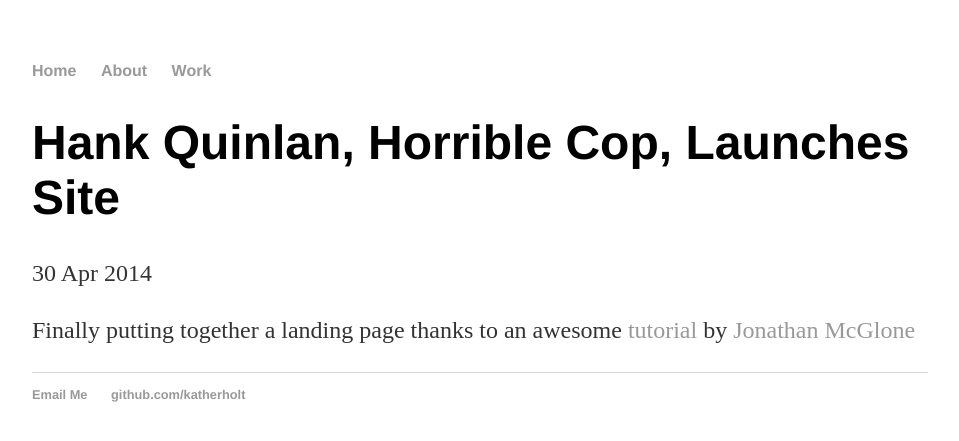
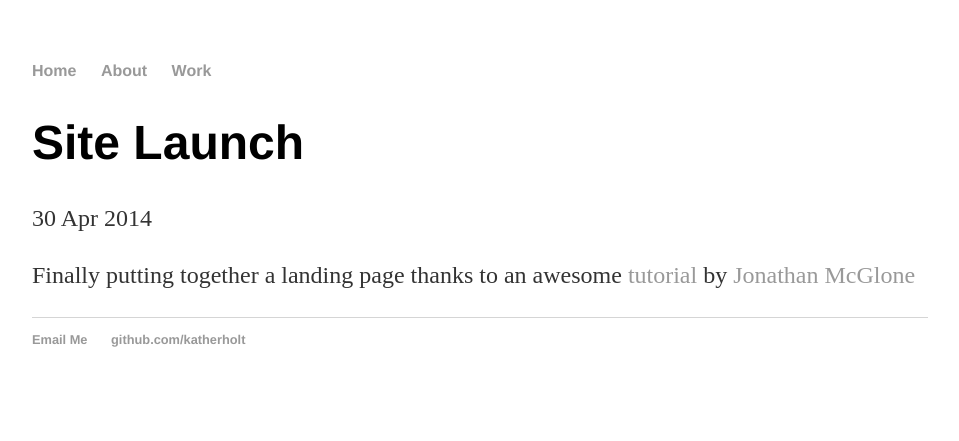
Before and after one commit to katherholt/katherholt.github.io, a Jekyll site: the page built from _posts/2018-03-22-site-launch.md, in a window 1280 px wide. Shown: the top 441 px of the page, without its empty margins (160-1119 px from the left). Built offline with Jekyll 4.4.1, drawn with Linux system fonts in a browser that asks for light colours.

Commit message:
Update 2018-03-22-site-launch.md

```diff
--- a/_posts/2018-03-22-site-launch.md
+++ b/_posts/2018-03-22-site-launch.md
@@ -1,6 +1,6 @@
 ---
 layout: post
-title: "Hank Quinlan, Horrible Cop, Launches Site"
+title: "Site Launch"
 date: 2014-04-30
 ---
 
```
